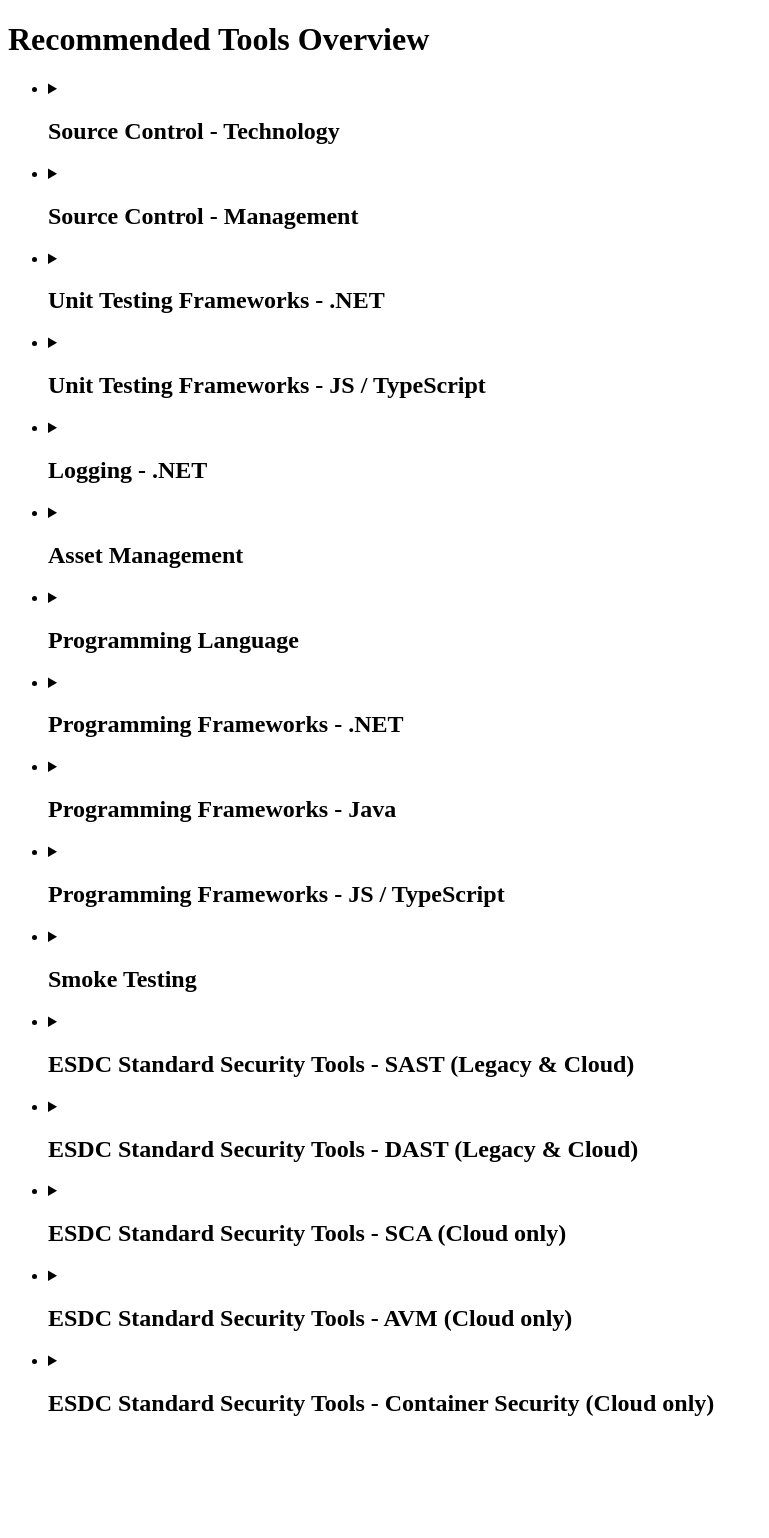
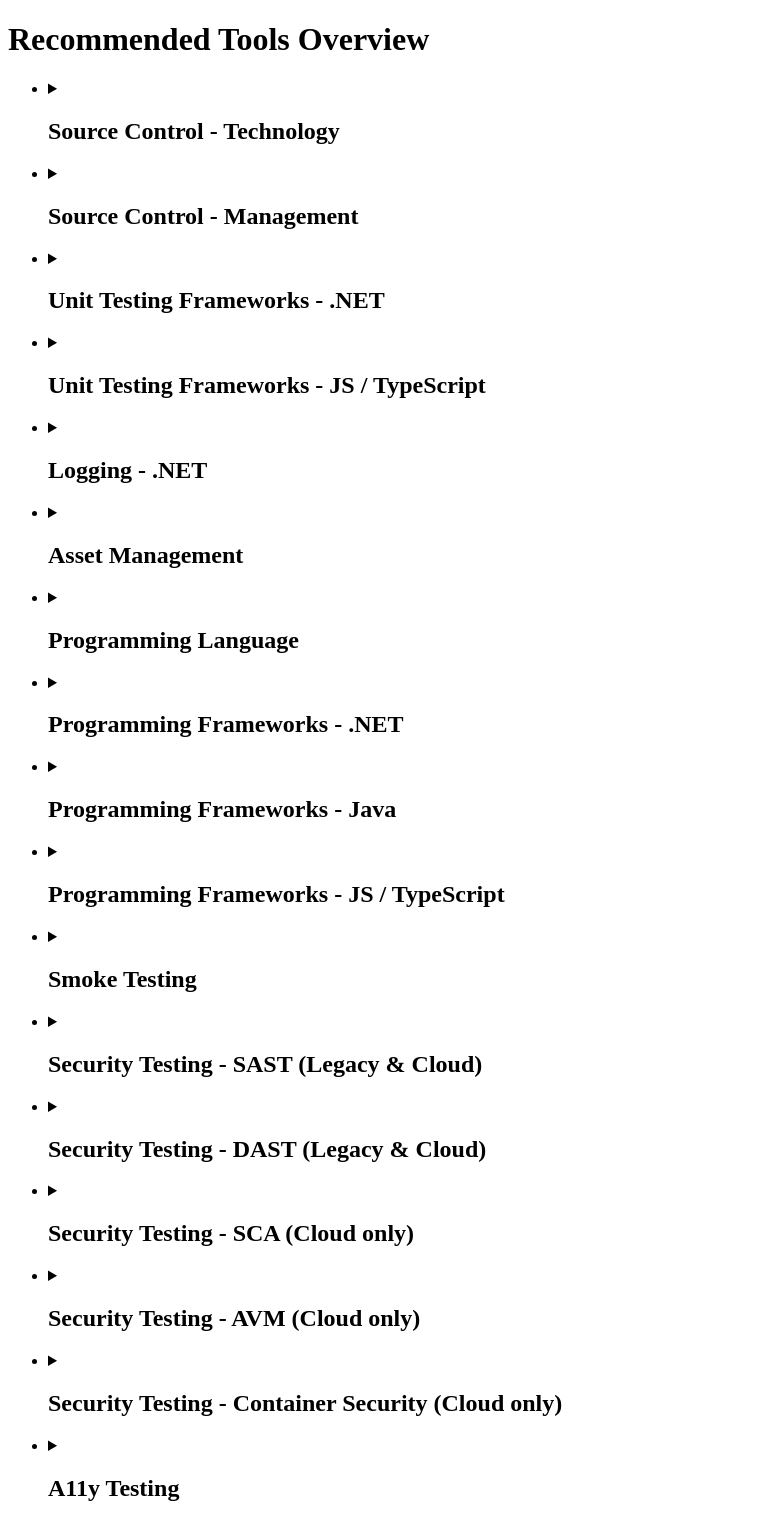
Before and after one commit to esdc-devcop/esdc-devcop.github.io, a Jekyll site: the page built from _pages/tools.md, in a window 1280 px wide. Shown: the whole page, without its empty margins (0-769 px from the left). Built offline with Jekyll 4.4.1, drawn with Linux system fonts in a browser that asks for light colours; comment, search, counter and statistics services are not loaded; before the commit the page ends 1453 px from its top, so only the background shows below that; some of the changed lines change nothing that is shown.

Commit message:
clean security testing nameing and descriptions add a11y testing and optional tool for smoke testing

```diff
--- a/_data/tools.yml
+++ b/_data/tools.yml
@@ -63,6 +63,8 @@ development:
     tools:
       - name: NLog
         documentation: http://nlog-project.org/
+    tags:
+      - Operations
 
   - focus: Asset Management
     tools:
@@ -99,33 +101,65 @@ development:
     tools:
       - name: Selenium
         documentation: https://www.seleniumhq.org/
+    alternatives:
+      - name: Puppeteer
+        rational: Need of a lighter weight testing tool, or JS integration.
+        documentation: https://github.com/puppeteer/puppeteer
+    tags:
+      - Testing
 
-  - focus: ESDC Standard Security Tools
+  - focus: Security Testing
     scope: SAST (Legacy & Cloud)
     tools:
       - name: Microfocus Fortify Static Code Analyzer
         documentation: https://www.microfocus.com/en-us/products/static-code-analysis-sast/overview
+    description: SAST (Static Application Security Testing) designed to scan the code looking for vulnerabilities, helping enforce conformance to coding guidelines and standards. It is done without executing the code.
+    tags:
+      - Testing
+      - Security
 
-  - focus: ESDC Standard Security Tools
+  - focus: Security Testing
     scope: DAST (Legacy & Cloud)
     tools:
       - name: Microfocus Fortify WebInspect
         documentation: https://www.microfocus.com/en-us/products/webinspect-dynamic-analysis-dast/overview
+    description: DAST (Dynamic Application Security Testing) executes against the running code attempting to inject malicious data against the software looking for vulnerabilities. This can help identify runtime problems.
+    tags:
+      - Testing
+      - Security
 
-  - focus: ESDC Standard Security Tools
+  - focus: Security Testing
     scope: SCA (Cloud only)
     tools:
       - name: Sonatype Nexus Lifecycle
         documentation: https://www.sonatype.com/product-nexus-lifecycle
+    tags:
+      - Testing
+      - Security
 
-  - focus: ESDC Standard Security Tools
+  - focus: Security Testing
     scope: AVM (Cloud only)
     tools:
       - name: Denim Group Threadfix
         documentation: https://threadfix.it/
+    tags:
+      - Testing
+      - Security
 
-  - focus: ESDC Standard Security Tools
+  - focus: Security Testing
     scope: Container Security (Cloud only)
     tools:
       - name: Aqua
         documentation: https://www.aquasec.com/
+    tags:
+      - Testing
+      - Security
+
+  - focus: A11y Testing
+    tools:
+      - name: Axe-Core
+        documentation: https://www.deque.com/axe/
+    description: Axe-Core is a great tool to quickly test for most of the common accessability issues.
+    tags:
+      - Testing
+      - Accessability
```
